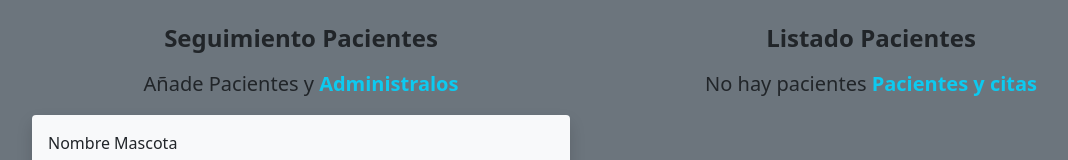
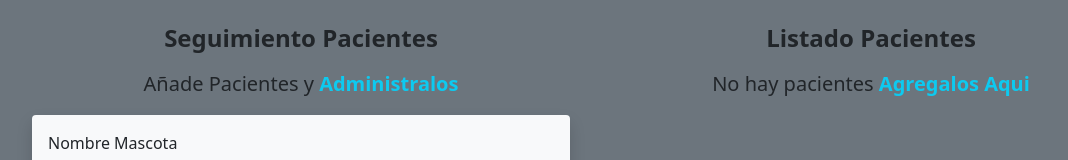
Before and after one commit to pacop0587/veterinaria, a React (Vite) app: page / in a window 1280 px wide. Shown: the part 165-325 px from the top of the page, without its empty margins (54-1122 px from the left). Built offline with nearby package versions, Linux system fonts and the light colour scheme.

Commit message:
Se modifico titulo de lista de pacientes en caso de estar vacia la lista

```diff
--- a/src/components/ListadoPacientes.jsx
+++ b/src/components/ListadoPacientes.jsx
@@ -24,7 +24,7 @@ export const ListadoPacientes = ({pacientes}) => {
                 <>
                     <h2 className="fw-bold fs-4 text-center">Listado Pacientes</h2>
                     <p className="fs-5 mt-3 text-center">
-                        No hay pacientes <span className="text-info fw-bold ">Pacientes y citas</span>
+                        No hay pacientes <span className="text-info fw-bold ">Agregalos Aqui</span>
                     </p>
                 </>
             )}
```
